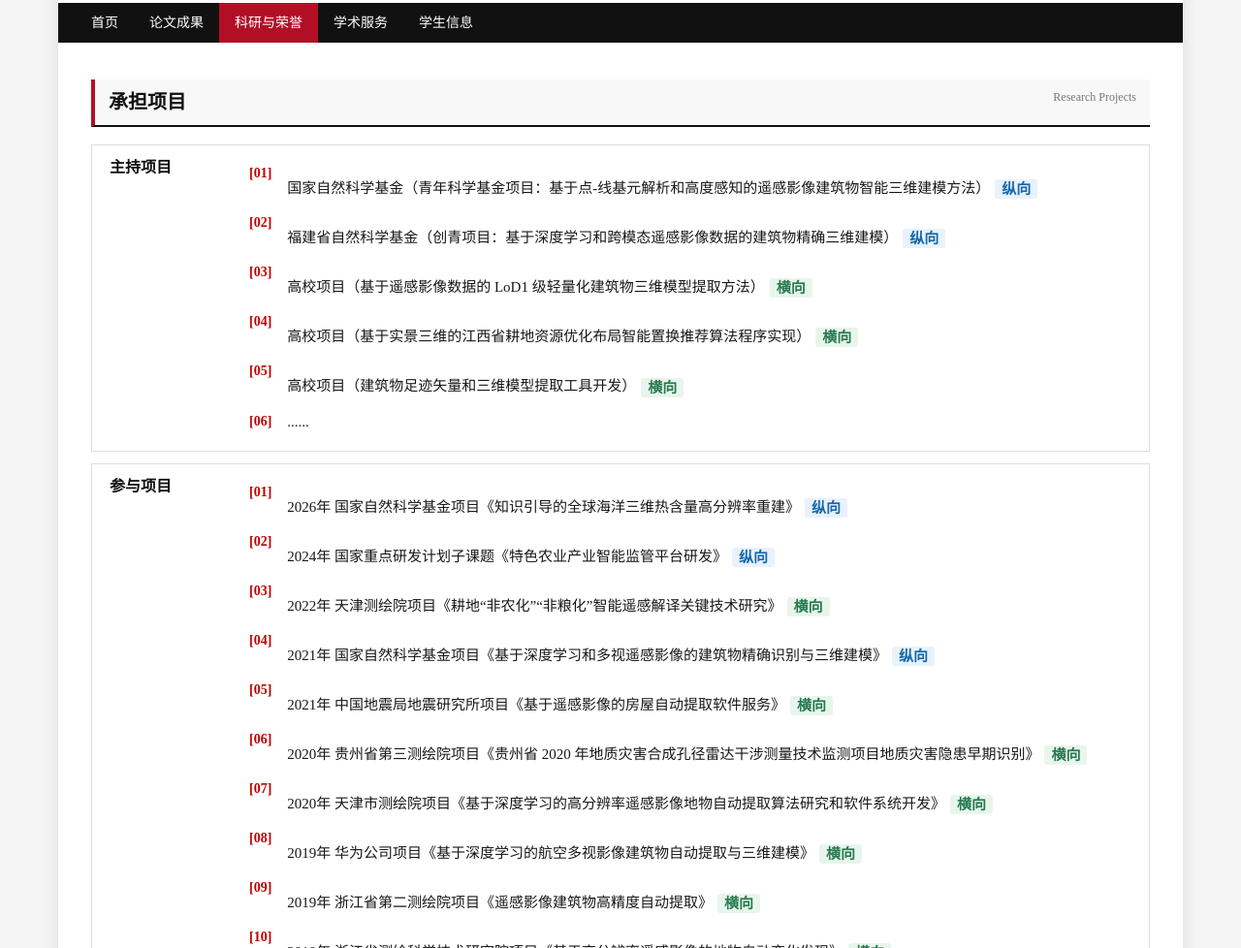
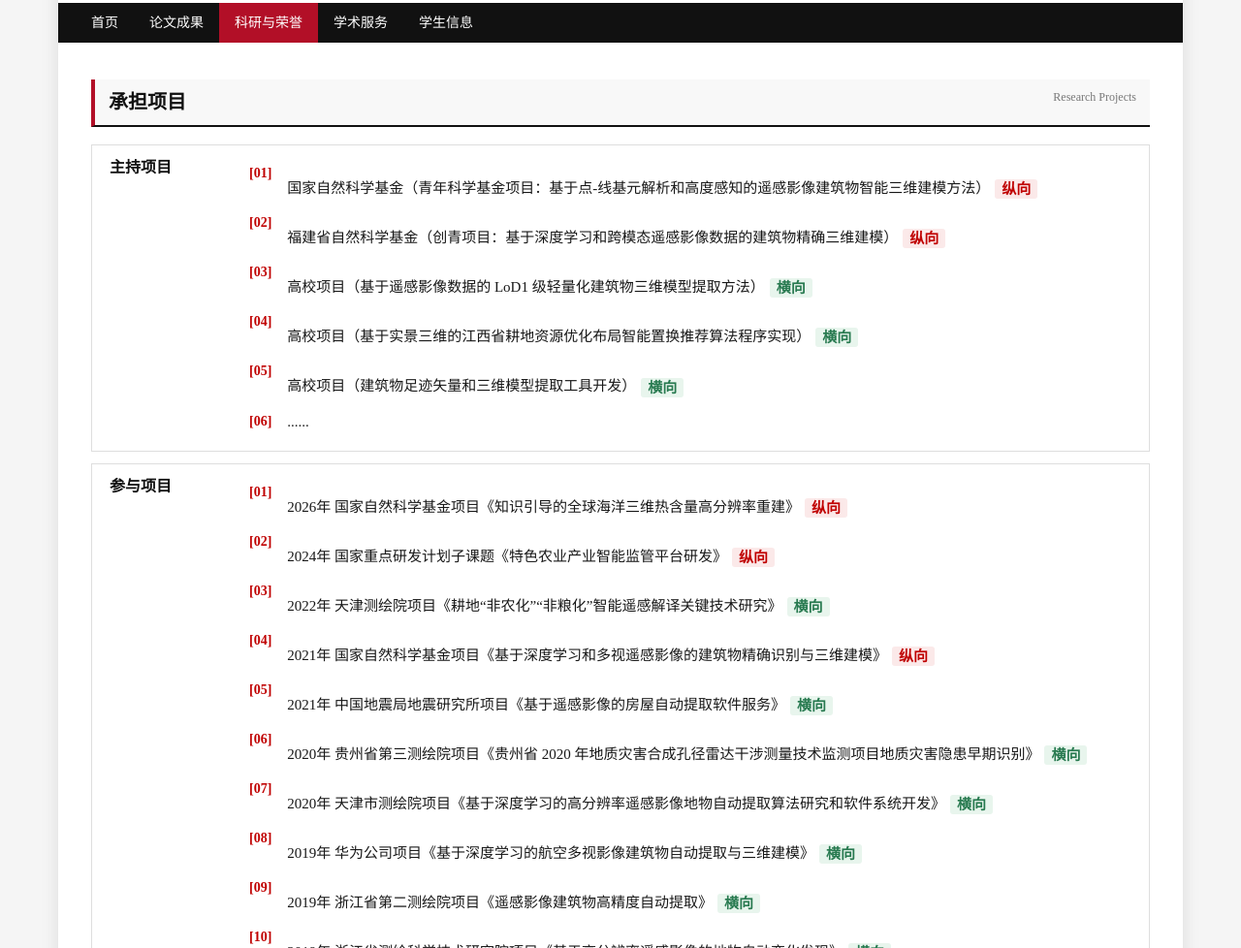
Before and after one commit to yudawen/homepage, a plain HTML site: page research.html in a window 1280 px wide. Shown: the part 122-1100 px from the top of the page at 97% size. Drawn offline with Linux system fonts and the light colour scheme; some packages are replaced by stand-ins of ours; a script that the page names is missing.

Commit message:
Update research.html

```diff
--- a/research.html
+++ b/research.html
@@ -72,12 +72,12 @@
 
                         <ol class="plain-list">
                             <li>
-                               <p > 国家自然科学基金（青年科学基金项目：基于点-线基元解析和高度感知的遥感影像建筑物智能三维建模方法）<span class="text-tag blue">纵向</span></p>
+                               <p > 国家自然科学基金（青年科学基金项目：基于点-线基元解析和高度感知的遥感影像建筑物智能三维建模方法）<span class="text-tag red">纵向</span></p>
 
                             </li>
 
                             <li>
-                                <p > 福建省自然科学基金（创青项目：基于深度学习和跨模态遥感影像数据的建筑物精确三维建模）<span class="text-tag blue">纵向</span></p>
+                                <p > 福建省自然科学基金（创青项目：基于深度学习和跨模态遥感影像数据的建筑物精确三维建模）<span class="text-tag red">纵向</span></p>
 
                             </li>
 
@@ -105,12 +105,12 @@
 
                         <ol class="plain-list">
                             <li>
-                               <p >  2026年 国家自然科学基金项目《知识引导的全球海洋三维热含量高分辨率重建》<span class="text-tag blue">纵向</span></p>
+                               <p >  2026年 国家自然科学基金项目《知识引导的全球海洋三维热含量高分辨率重建》<span class="text-tag red">纵向</span></p>
 
                             </li>
 
                             <li>
-                               <p >  2024年 国家重点研发计划子课题《特色农业产业智能监管平台研发》<span class="text-tag blue">纵向</span></p>
+                               <p >  2024年 国家重点研发计划子课题《特色农业产业智能监管平台研发》<span class="text-tag red">纵向</span></p>
 
                             </li>
 
@@ -121,7 +121,7 @@
                             </li>
 
                             <li>
-                               <p >  2021年 国家自然科学基金项目《基于深度学习和多视遥感影像的建筑物精确识别与三维建模》<span class="text-tag blue">纵向</span></p>
+                               <p >  2021年 国家自然科学基金项目《基于深度学习和多视遥感影像的建筑物精确识别与三维建模》<span class="text-tag red">纵向</span></p>
 
                             </li>
 
```
